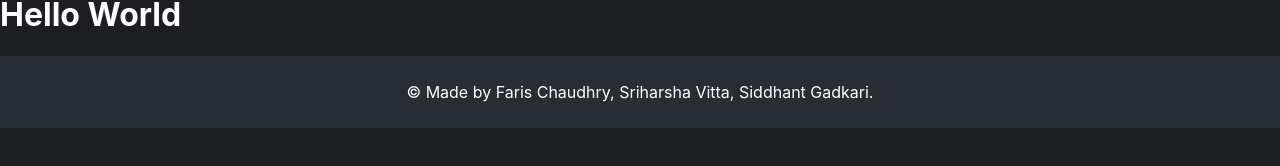
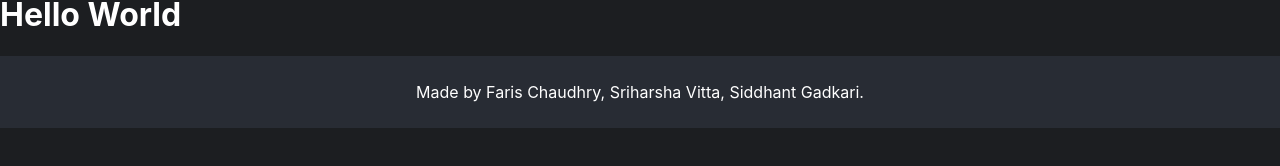
Before and after one commit to farischaudhry/AlphaEnsemble, a React (Create React App) app in the folder frontend/: page / in a window 1280 px wide. Shown: the part 148-314 px from the top of the page. Built offline with nearby package versions, Linux system fonts and the light colour scheme.

Commit message:
update package.json start command to work locally

```diff
--- a/frontend/package.json
+++ b/frontend/package.json
@@ -10,7 +10,7 @@
     "react-scripts": "4.0.3"
   },
   "scripts": {
-    "start": "react-scripts start",
+    "start": "NODE_OPTIONS=--openssl-legacy-provider react-scripts start",
     "build": "NODE_OPTIONS=--openssl-legacy-provider react-scripts build",
     "predeploy": "npm run build",
     "deploy": "gh-pages -d build -f"
--- a/frontend/src/components/Footer.js
+++ b/frontend/src/components/Footer.js
@@ -4,7 +4,7 @@ import './Footer.css';
 function Footer() {
   return (
     <footer className="App-footer">
-      <p>&copy; Made by Faris Chaudhry, Sriharsha Vitta, Siddhant Gadkari.</p>
+      <p>Made by Faris Chaudhry, Sriharsha Vitta, Siddhant Gadkari.</p>
     </footer>
   );
 }
```
Also changed, not shown: 1 other file (tests, documents, lock files or other folders).
